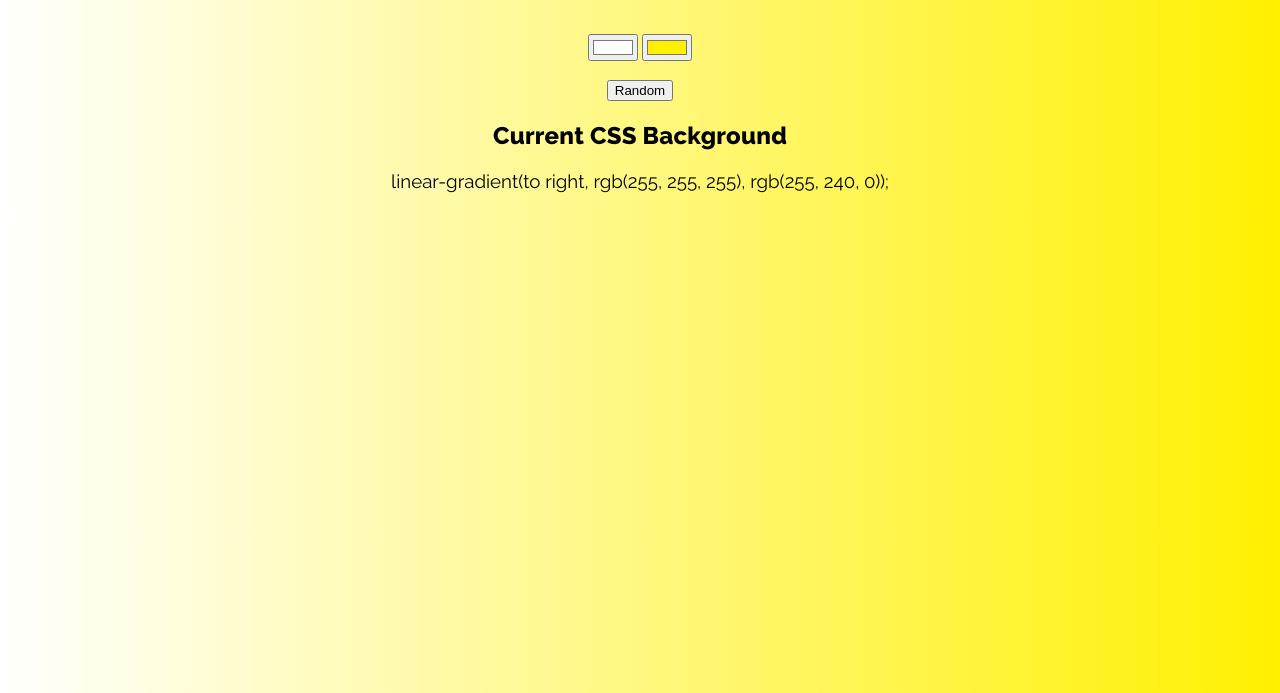
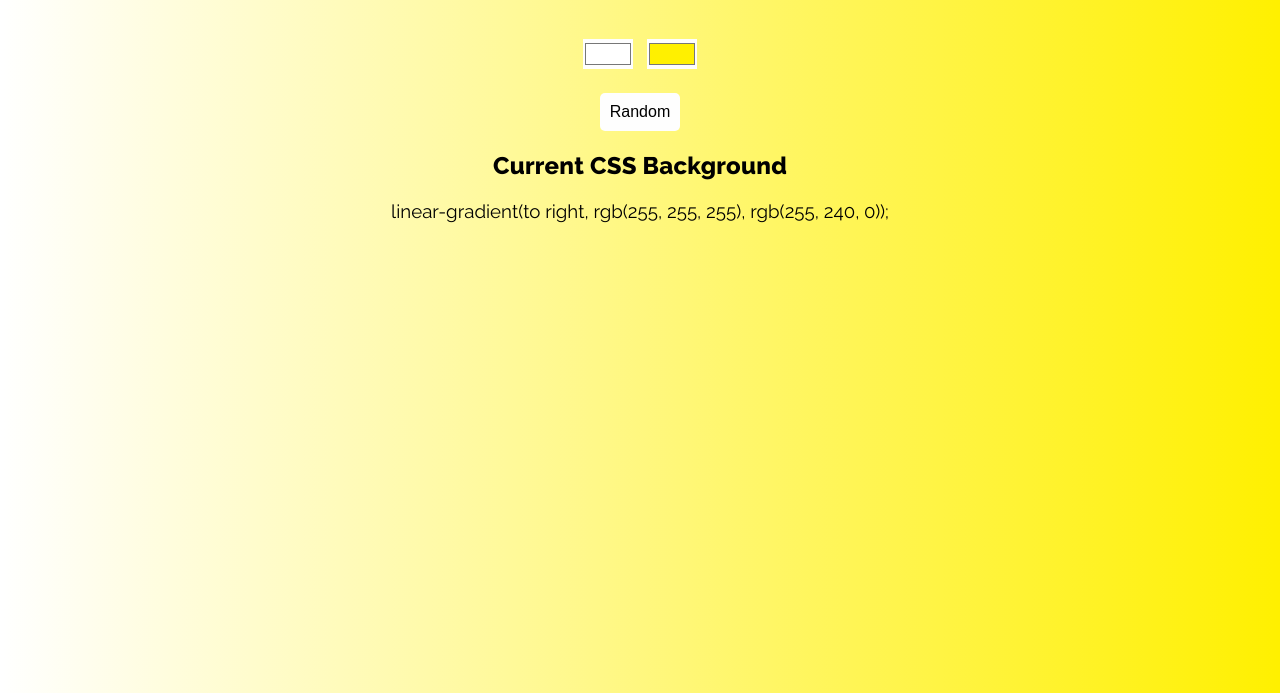
Before and after one commit to phoneypatjordan/webdev-from-zero-to-mastery, a plain HTML site: page exercises/139-gradient/index.html in a window 1280 px wide. Shown: the part 107-800 px from the top of the page. Drawn offline with Linux system fonts and the light colour scheme.

Commit message:
slight makeover

```diff
--- a/exercises/139-gradient/style.css
+++ b/exercises/139-gradient/style.css
@@ -8,16 +8,38 @@ text-align: center;
 
 h1{
     font-size: 3.5rem;
-
 }
 
 h2{
-
     font-weight: 600;
     letter-spacing: 0.01em;
 }
 
 h3{
-
     font-weight: 400;
 }
+
+button{
+    padding: 10px;
+    border-radius: 5px;
+    border: 0px;
+    font-size: 16px;
+    background: #fefefe;
+}
+
+input{
+    margin: 5px;
+    width: 50px;
+    height: 30px;
+    padding: 0%;
+    border: 0px;
+    background: #fefefe;
+}
+
+button:hover, input:hover{
+    cursor: pointer;
+}
+
+button:active{
+    zoom: 95%;
+}
```
